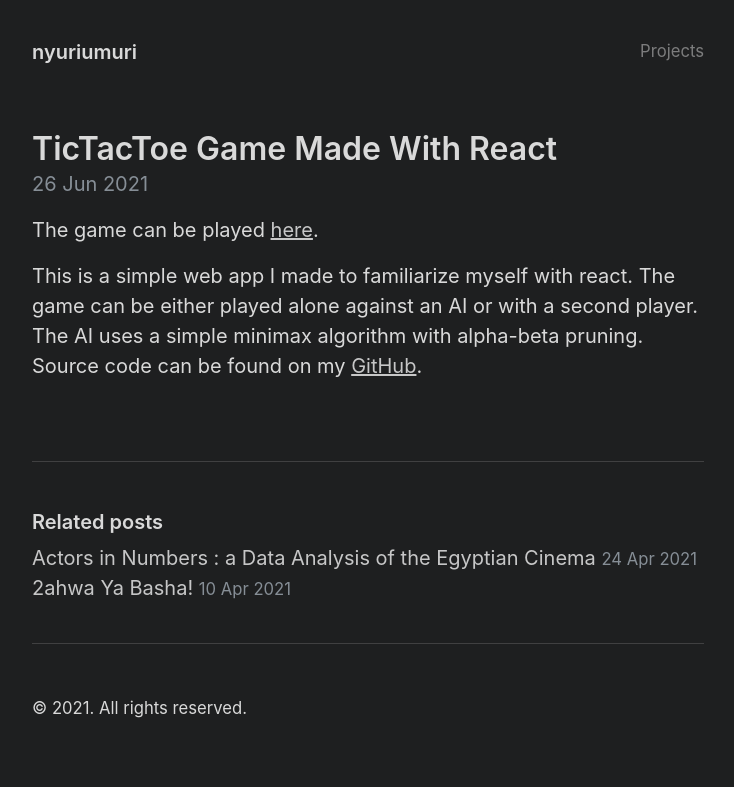
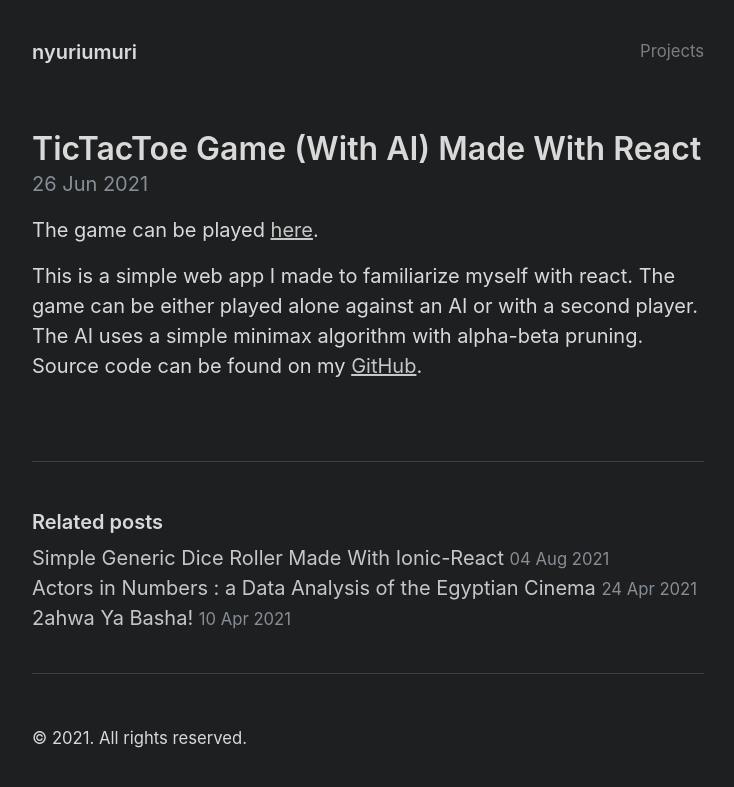
Before and after one commit to nyuriumuri/Projects, a Jekyll site: the page built from _posts/2021-6-26-TicTacToe-React-Game.md, in a window 1280 px wide. Shown: the top 787 px of the page, without its empty margins (272-1006 px from the left). Built offline with Jekyll 4.4.1, drawn with Linux system fonts in a browser that asks for light colours.

Commit message:
Added DiceRoller

```diff
--- a/_posts/2021-6-26-TicTacToe-React-Game.md
+++ b/_posts/2021-6-26-TicTacToe-React-Game.md
@@ -1,6 +1,6 @@
 ---
 layout: post
-title: "TicTacToe Game Made With React"
+title: "TicTacToe Game (With AI) Made With React"
 category: Games
 ---
 The game can be played [here](https://nyuriumuri.github.io/tictactoe-react-game).
```
Also changed, not shown: _posts/2021-8-4-DiceRoller.md (added, +8 -0 lines).
